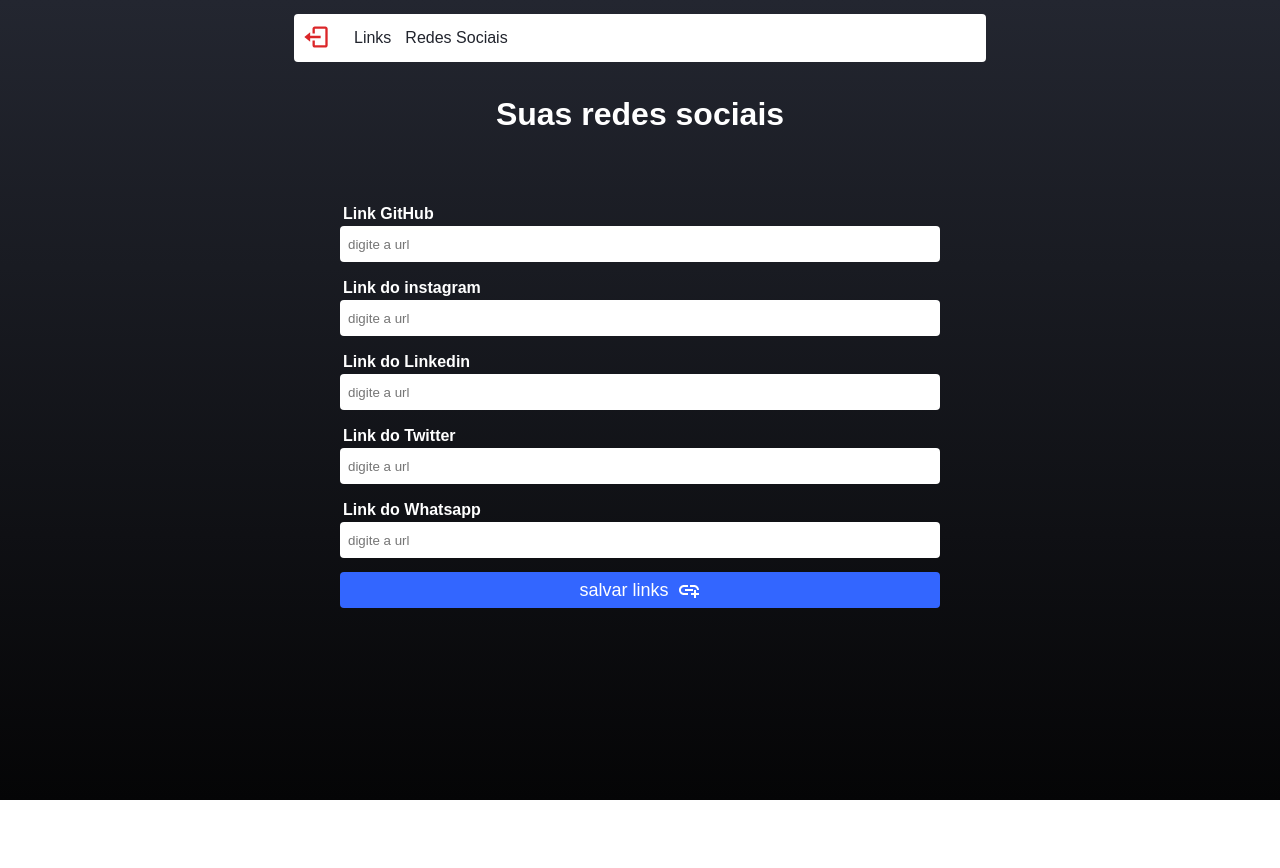
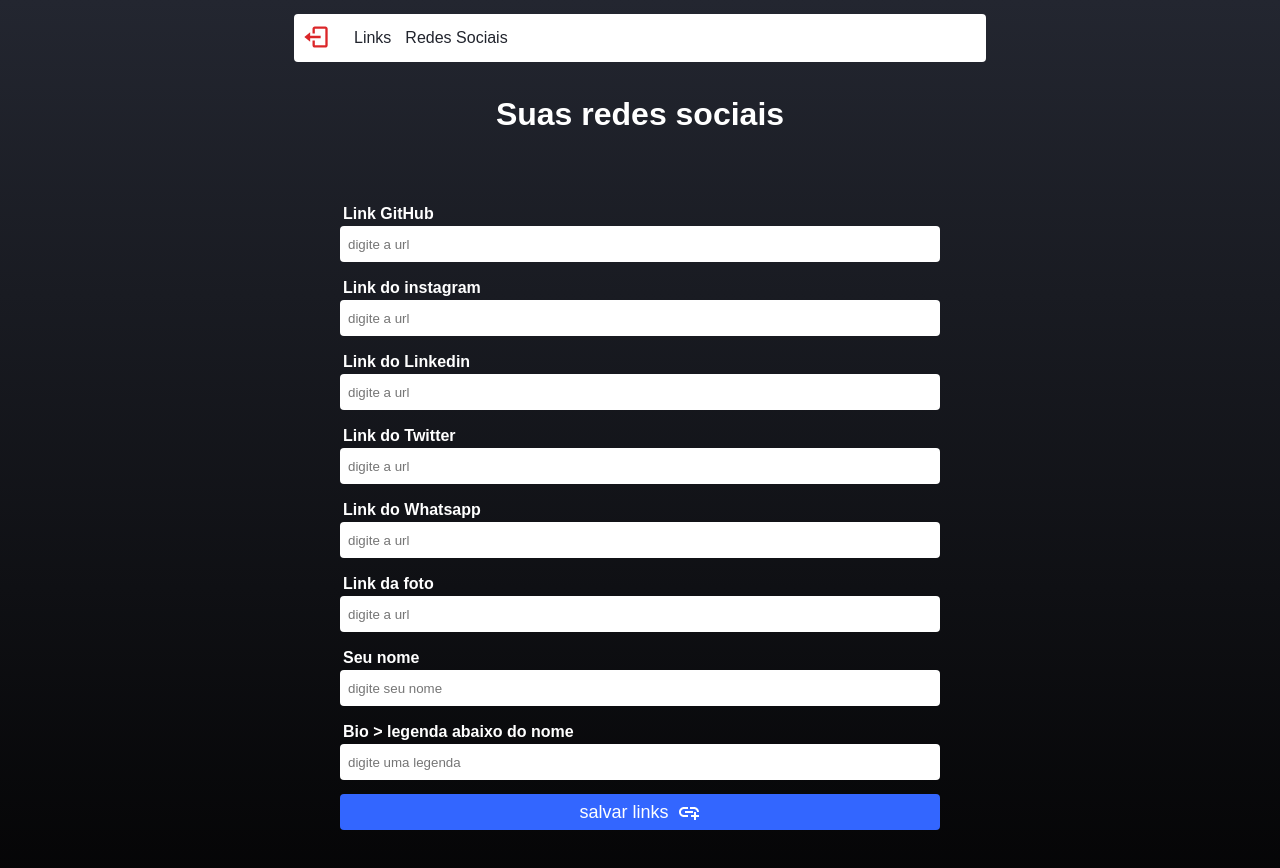
Before and after one commit to Ruanfrm/devlinks, a React (Create React App) app: page /admin/social in a window 1280 px wide. Shown: the top 868 px of the page. Before the commit the page ends 800 px from the top, so only its background shows below. Built offline with nearby package versions, Linux system fonts and the light colour scheme; no server answers; the database is empty; sample sign-in values are in the browser's storage.

Commit message:
atualização page home e networks

```diff
--- a/src/pages/home/index.js
+++ b/src/pages/home/index.js
@@ -65,7 +65,10 @@ export default function Home() {
             instagram: snapshot.data().instagram,
             linkedin: snapshot.data().linkedin,
             twitter: snapshot.data().twitter,
-            whatsapp: snapshot.data().whatsapp
+            whatsapp: snapshot.data().whatsapp,
+            nome: snapshot.data().nome,
+            foto: snapshot.data().foto,
+            bio: snapshot.data().bio
           })
         }
       })
@@ -74,15 +77,13 @@ export default function Home() {
   }, [])
 
 
-
-
   return (
     <div className='home-container'>
 
 <header>
       <div>
         <img
-          src="https://github.com/Ruanfrm.png"
+          src={socialLinks?.foto}
           alt="Ruan Freire foto"
           className='header-img'
         />
@@ -90,8 +91,8 @@ export default function Home() {
     </header>
 
 
-        <h1>Ruan Freire</h1>
-        <span>Veja meus links 👇</span>
+        <h1>{socialLinks?.nome}</h1>
+        <span>{socialLinks?.bio}</span>
 
         <main className='links'>
 
--- a/src/pages/networks/index.js
+++ b/src/pages/networks/index.js
@@ -18,7 +18,10 @@ export default function Networks() {
     const [instagram, setInstagram ] = useState();
     const [linkedin, setLinkedin] = useState();
     const [twitter, setTwitter] = useState();
-    const [whats, setWhats] = useState();
+    const [whatsapp, setWhats] = useState();
+    const [name, setName] = useState();
+    const [photo, setPhoto] = useState();
+    const [bio, setBio] = useState();
 
 
 
@@ -30,7 +33,11 @@ export default function Networks() {
         instagram: instagram,
         linkedin: linkedin,
         twitter: twitter,
-        whatsapp: whats
+        whatsapp: whatsapp,
+        nome: name,
+        foto: photo,
+        bio: bio
+
       })
       .then(() => {
         toast.success('Salvo com sucesso.')
@@ -52,7 +59,10 @@ export default function Networks() {
             setInstagram(snapshot.data().instagram)
             setLinkedin(snapshot.data().linkedin)
             setTwitter(snapshot.data().twitter)
-            setWhats(snapshot.data().whats)
+            setWhats(snapshot.data().whatsapp)
+            setName(snapshot.data().nome)
+            setPhoto(snapshot.data().foto)
+            setBio(snapshot.data().bio)
             toast.success('Links carregados com sucesso.')
 
           }
@@ -102,12 +112,34 @@ export default function Networks() {
            type="url"
             onChange={(e) => setTwitter(e.target.value)}
           />
+
           <label>Link do Whatsapp</label>
             <Input
            placeholder="digite a url"
-           value={whats}
+           value={whatsapp}
            type="url"
             onChange={(e) => setWhats(e.target.value)}
+          />
+            <label>Link da foto</label>
+            <Input
+           placeholder="digite a url"
+           value={photo}
+           type="url"
+            onChange={(e) => setPhoto(e.target.value)}
+          />
+            <label>Seu nome</label>
+            <Input
+           placeholder="digite seu nome"
+           value={name}
+           type="text"
+            onChange={(e) => setName(e.target.value)}
+          />
+            <label>Bio > legenda abaixo do nome</label>
+            <Input
+           placeholder="digite uma legenda "
+           value={bio}
+           type="text"
+            onChange={(e) => setBio(e.target.value)}
           />
             <button type="submit" className="btn-register">salvar links <MdAddLink size={24} color="#fff"/> </button>
         </form>
```
